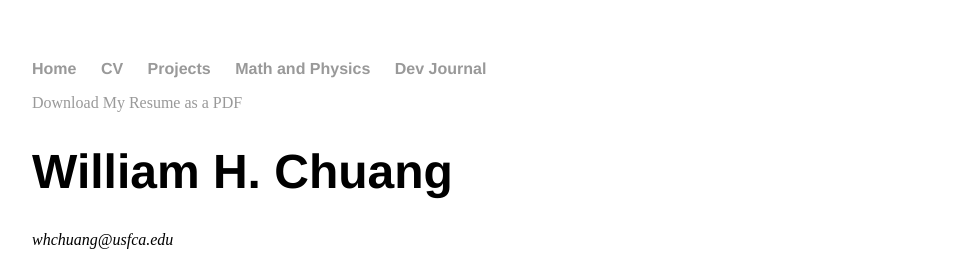
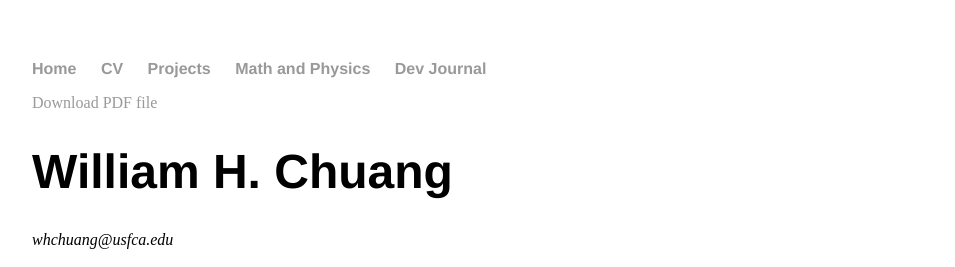
Before and after one commit to williamchuang/williamchuang.github.io, a Jekyll site: the page built from cv/index.html, in a window 1280 px wide and 900 px high. Shown: the top 267 px of the window, without its empty margins (160-1115 px from the left). Built offline with Jekyll 4.4.1, drawn with Linux system fonts in a browser that asks for light colours; comment, search, counter and statistics services are not loaded.

Commit message:
Update index.html

```diff
--- a/cv/index.html
+++ b/cv/index.html
@@ -9,7 +9,7 @@ contact: passive
 description: Current CV for William Chuang.
 ---
 <div class="cv">
-	<a href="/files/CV.pdf" class="btn btn-default pull-right" title="Download PDF file">Download My Resume as a PDF</a>
+	<a href="/files/CV.pdf" class="btn btn-default pull-right" title="Download PDF file">Download PDF file</a>
 				<div itemscope itemtype="http://wchuanghard.github.io">
 				<span itemprop="name"><h1>William H. Chuang</h1></span>
 				<address>
```
